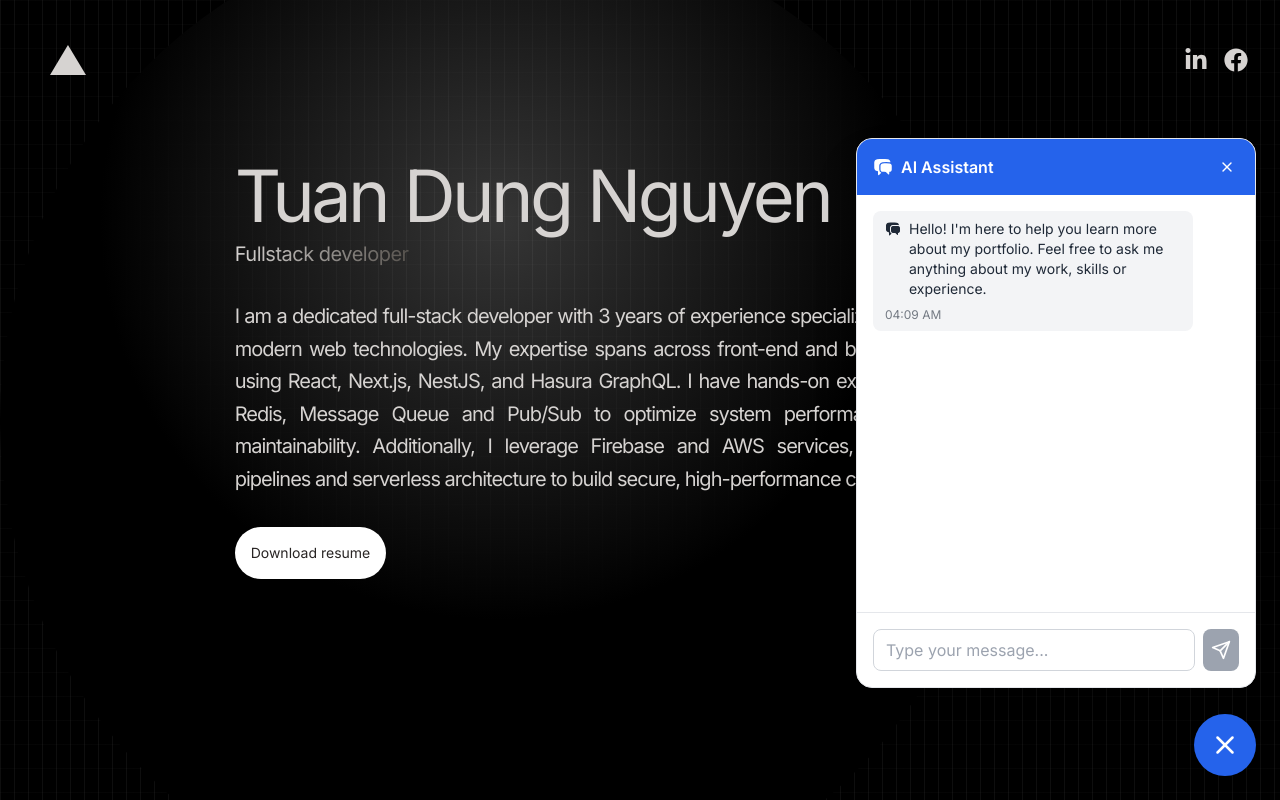
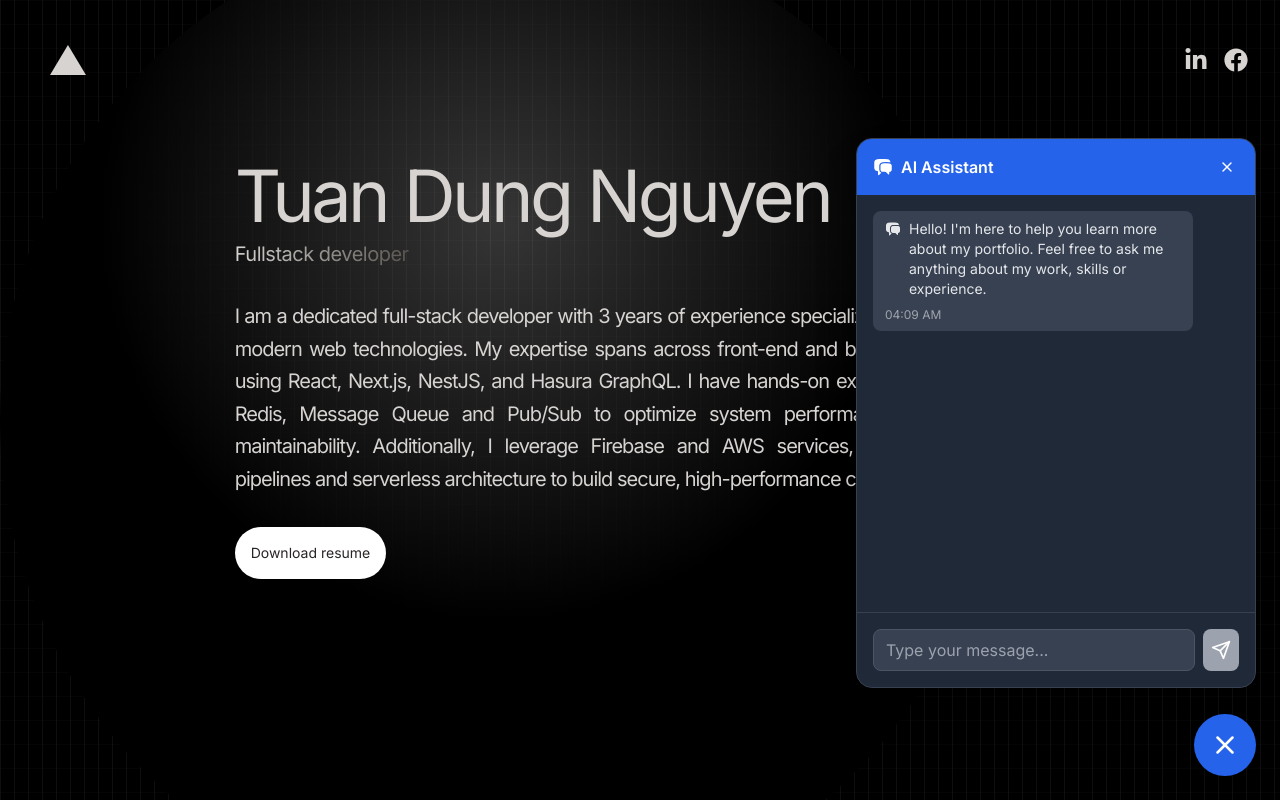
Before and after one commit to tuandung1304/dungnt-portfolio, a Next.js app: page / in a window 1280 px wide. Both pictures are taken after a click on the button 1225 px from the left and 745 px from the top of the page. Shown: the top 800 px of the page. Built offline with nearby package versions, Linux system fonts and the light colour scheme.

Commit message:
Implement dark mode support in Tailwind configuration and update Chatbot component to utilize data attributes for theme management

```diff
--- a/src/app/components/chatbot/Chatbot.tsx
+++ b/src/app/components/chatbot/Chatbot.tsx
@@ -139,7 +139,7 @@ export default function Chatbot() {
   )
 
   return (
-    <>
+    <div data-theme="dark">
       {/* Floating Chat Button */}
       <motion.button
         onClick={() => setIsOpen(!isOpen)}
@@ -202,7 +202,7 @@ export default function Chatbot() {
             animate={{ opacity: 1, y: 0, scale: 1 }}
             exit={{ opacity: 0, y: 20, scale: 0.8 }}
             transition={{ duration: 0.3, ease: 'easeOut' }}
-            className="fixed bottom-24 left-2 right-2 z-40 flex h-[calc(100dvh-120px)] flex-col overflow-hidden rounded-2xl border border-gray-200 bg-white shadow-2xl sm:bottom-28 sm:left-auto sm:right-6 sm:h-[550px] sm:w-[400px] dark:border-gray-700 dark:bg-gray-800">
+            className="fixed bottom-24 left-2 right-2 z-40 flex h-[calc(100dvh-120px)] flex-col overflow-hidden rounded-2xl border border-gray-200 bg-white shadow-2xl dark:border-gray-700 dark:bg-gray-800 sm:bottom-28 sm:left-auto sm:right-6 sm:h-[550px] sm:w-[400px]">
             {/* Header */}
             <ChatHeader isStreaming={isStreaming} setIsOpen={setIsOpen} />
 
@@ -227,6 +227,6 @@ export default function Chatbot() {
           </motion.div>
         )}
       </AnimatePresence>
-    </>
+    </div>
   )
 }
--- a/tailwind.config.ts
+++ b/tailwind.config.ts
@@ -1,6 +1,7 @@
 import type { Config } from 'tailwindcss'
 
 export default {
+  darkMode: ['class', '[data-theme="dark"]'],
   content: [
     './src/pages/**/*.{js,ts,jsx,tsx,mdx}',
     './src/components/**/*.{js,ts,jsx,tsx,mdx}',
```
